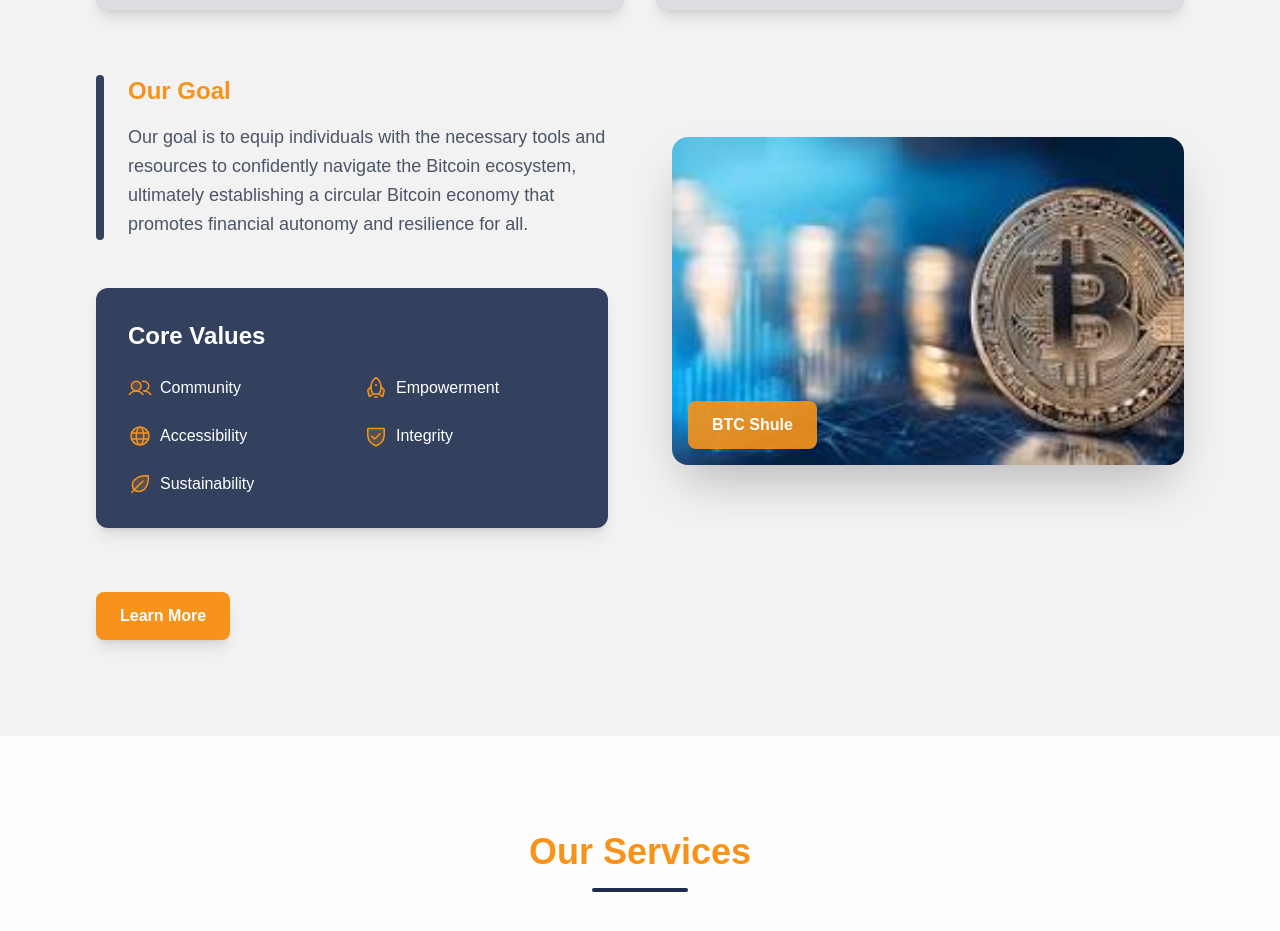
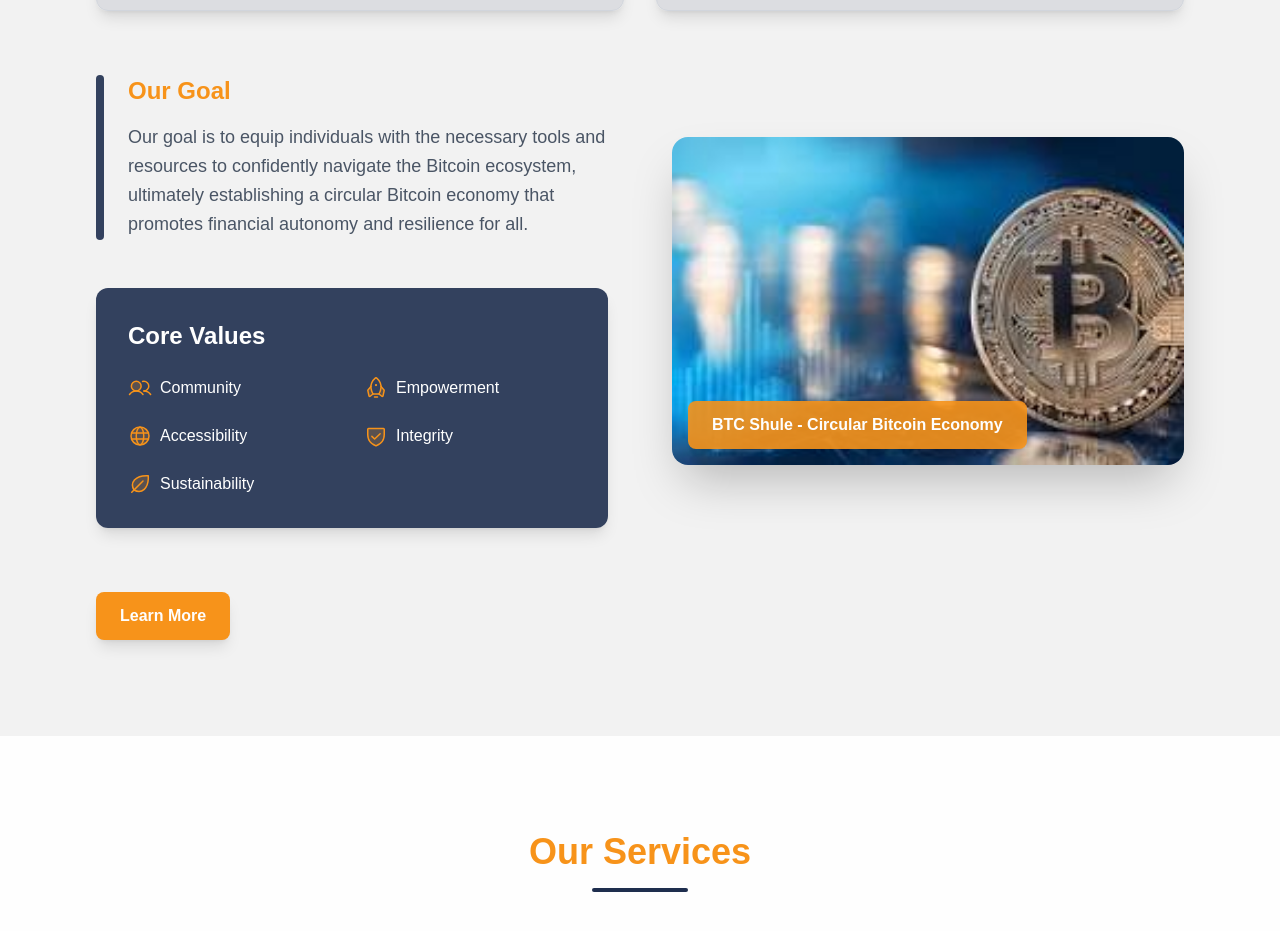
Before and after one commit to BTC-Shule/btc_shule_website, a Next.js app: page / in a window 1280 px wide. Shown: the part 1299-2230 px from the top of the page. Built offline with nearby package versions, Linux system fonts and the light colour scheme.

Commit message:
feat: Embed twitter video

```diff
--- a/src/components/AboutUs.tsx
+++ b/src/components/AboutUs.tsx
@@ -10,8 +10,27 @@ import {
   ShieldCheck,
   Users,
 } from "phosphor-react";
+import { useEffect, useState } from "react";
 
 export default function About() {
+  const [twitterFailed, setTwitterFailed] = useState(false);
+  useEffect(() => {
+    // eslint-disable-next-line @typescript-eslint/no-explicit-any
+    const w = window as any;
+    if (w.twttr) {
+      w.twttr.widgets.load();
+    } else {
+      const script = document.createElement("script");
+      script.src = "https://platform.twitter.com/widgets.js";
+      script.async = true;
+
+      script.onerror = () => {
+        setTwitterFailed(true);
+      };
+      document.body.appendChild(script);
+    }
+  }, []);
+
   return (
     <section id="about-us" className="relative bg-foreground py-24">
       <div className="max-w-6xl mx-auto px-4 sm:px-6 lg:px-8 space-y-16">
@@ -127,6 +146,7 @@ export default function About() {
             transition={{ duration: 1, ease: "easeOut" }}
             className="flex justify-center items-center"
           >
+            {twitterFailed ? (
               <div className="hidden md:flex relative rounded-2xl overflow-hidden shadow-2xl w-full h-auto">
                 <Image
                   src="/emoney.jpg"
@@ -136,9 +156,16 @@ export default function About() {
                   height={500}
                 />
                 <div className="absolute bottom-4 left-4 bg-primary/90 text-background font-bold px-6 py-3 rounded-lg shadow-lg">
-                BTC Shule
+                  BTC Shule - Circular Bitcoin Economy
                 </div>
               </div>
+            ) : (
+              <div className="flex rounded-2xl overflow-hidden shadow-2xl w-full h-auto">
+                <blockquote className="twitter-tweet" data-theme="dark">
+                  <a href="https://twitter.com/BitcoinNewsCom/status/1933178940392087819"></a>
+                </blockquote>
+              </div>
+            )}
           </motion.div>
           <motion.div
             initial={{ y: 40, opacity: 0 }}
```
Lines whose indentation alone changed are shown as unchanged.
